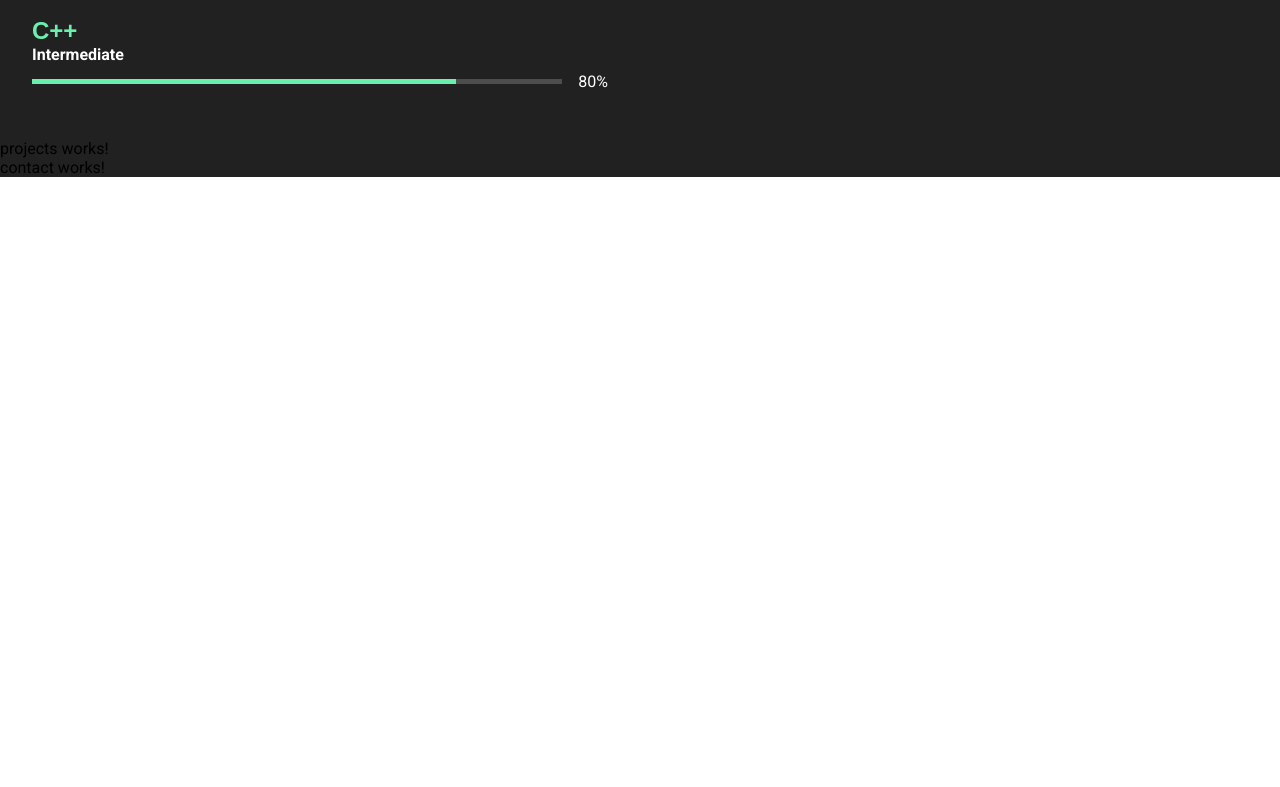
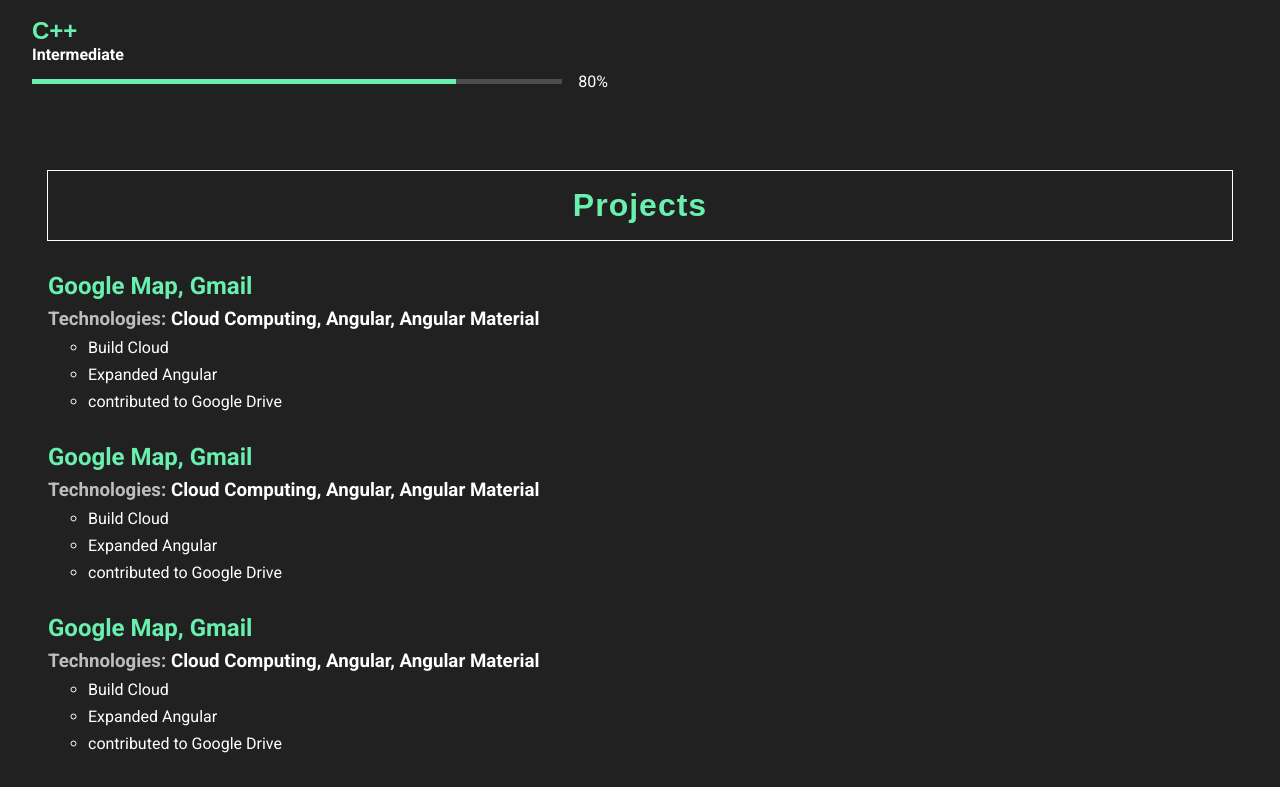
Before and after one commit to Bhaskar365/Portfolio_Website_Using_Angular, an Angular app: page / in a window 1280 px wide. Shown: the part 3680-4467 px from the top of the page. Before the commit the page ends 3857 px from the top, so only its background shows below. Built offline with nearby package versions, Linux system fonts and the light colour scheme.

Commit message:
project page css changes

```diff
--- a/src/app/app.component.html
+++ b/src/app/app.component.html
@@ -4,4 +4,3 @@
 <app-work-experience appResponsive></app-work-experience>
 <app-skills appResponsive></app-skills>
 <app-projects appResponsive></app-projects>
-<app-contact appResponsive></app-contact>
--- a/src/app/app.module.ts
+++ b/src/app/app.module.ts
@@ -7,7 +7,6 @@
 import { EducationComponent } from './education/education.component';
 import { SkillsComponent } from './skills/skills.component';
 import { ProjectsComponent } from './projects/projects.component';
-import { ContactComponent } from './contact/contact.component';
 import { WorkExperienceComponent } from './work-experience/work-experience.component';
 import { BannerComponent } from './banner/banner.component';
 import { BrowserAnimationsModule } from '@angular/platform-browser/animations';
@@ -20,7 +19,6 @@
     EducationComponent,
     SkillsComponent,
     ProjectsComponent,
-    ContactComponent,
     WorkExperienceComponent,
     BannerComponent,
     ResponsiveDirective
--- a/src/app/contact/contact.component.html
+++ /dev/null
@@ -1 +0,0 @@
-<p>contact works!</p>
--- a/src/app/models/models.ts
+++ b/src/app/models/models.ts
@@ -17,3 +17,9 @@
     level:string;
     rating:number;
 }
+
+export interface Project {
+    title: string;
+    technologies:string;
+    description:string[];
+}
--- a/src/app/projects/projects.component.css
+++ b/src/app/projects/projects.component.css
@@ -0,0 +1,50 @@
+:host {
+    display:block;
+    color:white;
+    padding:2rem 3rem;
+}
+
+section{
+    margin-top: 2rem;
+}
+
+section h2 {
+    color: var(--green);
+}
+
+section h3 {
+    margin-top: 0.5rem;
+    color: var(--gray-light);
+}
+
+section ul {
+    margin-top: 0.5rem;
+    list-style:circle;
+}
+
+:host.pc section h3 span:nth-child(2) {
+    color:white;
+}
+
+:host.pc section::before {
+    content: '';
+    position: absolute;
+    width: 20px;
+    height: 20px;
+    left:-60px;
+    top:5px;
+    border-radius: 50%;
+    z-index: 2;
+    background-color: var(--green);
+}
+
+:host.pc section::after {
+    content:'';
+    position: absolute;
+    width: 3px;
+    height: 130%;
+    left:0px;
+    top:5%;
+    z-index: 1;
+    background-color: var(--gray-light);
+}
--- a/src/app/projects/projects.component.html
+++ b/src/app/projects/projects.component.html
@@ -1 +1,20 @@
-<p>projects works!</p>
+<div class="container">
+    <h1>Projects</h1>
+
+    <section *ngFor="let proj of projects">
+        <h2>{{proj.title}}</h2>
+
+        <h3>
+            <span>Technologies: </span>
+            <span>{{proj.technologies}}</span>
+        </h3>
+
+        <ul *ngFor="let des of proj.description">
+            <li>{{des}}</li>
+        </ul>
+
+    </section>
+
+
+
+</div>
--- a/src/app/projects/projects.component.ts
+++ b/src/app/projects/projects.component.ts
@@ -1,10 +1,61 @@
-import { Component } from '@angular/core';
+import { Component, OnInit } from '@angular/core';
+import { Project } from '../models/models';
 
 @Component({
   selector: 'app-projects',
   templateUrl: './projects.component.html',
   styleUrls: ['./projects.component.css']
 })
-export class ProjectsComponent {
+export class ProjectsComponent implements OnInit {
+
+  projects: Project[] = [
+    {
+      title: 'Google Map, Gmail',
+      technologies: 'Cloud Computing, Angular, Angular Material',
+      description: [
+        'Build Cloud',
+        'Expanded Angular',
+        'contributed to Google Drive'
+      ]
+    },
+    {
+      title: 'Google Map, Gmail',
+      technologies: 'Cloud Computing, Angular, Angular Material',
+      description: [
+        'Build Cloud',
+        'Expanded Angular',
+        'contributed to Google Drive'
+      ]
+    },
+    {
+      title: 'Google Map, Gmail',
+      technologies: 'Cloud Computing, Angular, Angular Material',
+      description: [
+        'Build Cloud',
+        'Expanded Angular',
+        'contributed to Google Drive'
+      ]
+    }, {
+      title: 'Google Map, Gmail',
+      technologies: 'Cloud Computing, Angular, Angular Material',
+      description: [
+        'Build Cloud',
+        'Expanded Angular',
+        'contributed to Google Drive'
+      ]
+    }, {
+      title: 'Google Map, Gmail',
+      technologies: 'Cloud Computing, Angular, Angular Material',
+      description: [
+        'Build Cloud',
+        'Expanded Angular',
+        'contributed to Google Drive'
+      ]
+    }
+  ];
+
+  ngOnInit(): void {
+
+  }
 
 }
```
Also changed, not shown: src/app/contact/contact.component.ts (deleted, +0 -10 lines), src/app/contact/contact.component.css (deleted), 1 other file (tests, documents, lock files or other folders).
